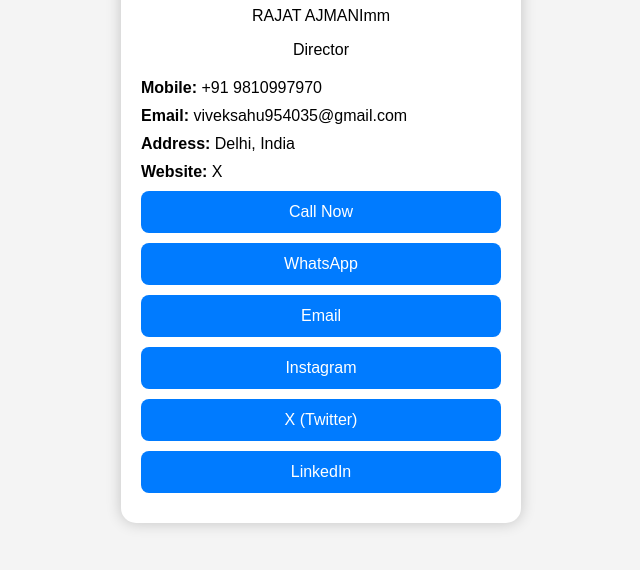
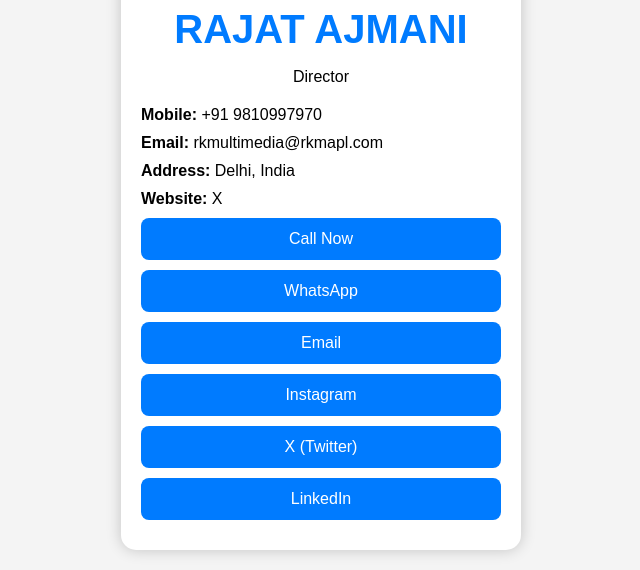
Before and after one commit to viveksahu-954035/Rajat-sir-, a plain HTML site: page index.html in a window 1280 px wide. Shown: the part 279-849 px from the top of the page, without its empty margins (319-959 px from the left). Before the commit the page ends 822 px from the top, so only its background shows below. Drawn offline with Linux system fonts and the light colour scheme.

Commit message:
Update index.html

```diff
--- a/index.html
+++ b/index.html
@@ -88,12 +88,13 @@ body{
      <img src="vivek.jpeg" alt="Vivek" class="profile-img">
 
 <h2 style="color:#007bff; font-size:40px; font-weight:bold;">
-</h2> RAJAT AJMANImm</h2>
+    RAJAT AJMANI
+</h2>
         <p>Director</p>
 
         <div class="info">
             <p><strong> Mobile:</strong> +91 9810997970</p>
-            <p><strong> Email:</strong> viveksahu954035@gmail.com</p>
+            <p><strong> Email:</strong> rkmultimedia@rkmapl.com</p>
             <p><strong> Address:</strong> Delhi, India</p>
             <p><strong> Website:</strong> X </p>
         </div>
@@ -103,7 +104,7 @@ body{
 
 <a href="https://wa.me/919810997970">WhatsApp</a>
 
-<a href="mailto:rk multimedia @gmail.com">Email</a>
+<a href="rkmultimedia@rkmapl.com">Email</a>
 
 <a href="https://instagram.com/mickey___zehen">Instagram</a>
 
```
